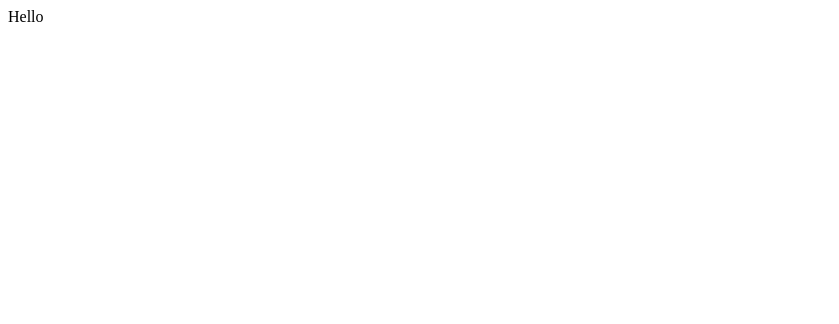
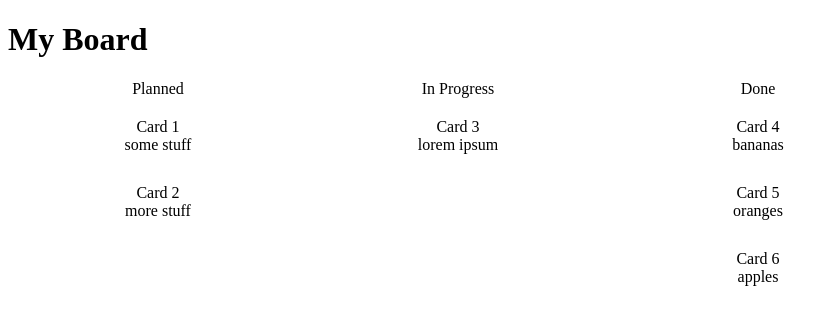
Before and after one commit to ralam/React-Kanban-Board, a React app: page / in a window 1280 px wide. Shown: the top 324 px of the page, without its empty margins (0-839 px from the left). Built offline with nearby package versions, Linux system fonts and the light colour scheme.

Commit message:
add base board, lane, and card

```diff
--- a/src/components/app.jsx
+++ b/src/components/app.jsx
@@ -1,8 +1,9 @@
 import React from 'react';
+import Board from './board';
 
 const App = () => (
     <div>
-        Hello
+        <Board />
     </div>
 )
 
--- /dev/null
+++ b/src/components/board.jsx
@@ -0,0 +1,41 @@
+import React from 'react';
+import Lane from './lane';
+
+class Board extends React.Component{
+  constructor(props) {
+    super(props);
+    this.state = {
+      title: 'My Board',
+      statuses: [
+        {title: 'Planned', cards: [
+          {title: 'Card 1', description: 'some stuff'},
+          {title: 'Card 2', description: 'more stuff'}
+        ]},
+        {title: 'In Progress', cards: [{title: 'Card 3', description: 'lorem ipsum'}]},
+        {title: 'Done', cards: [
+          {title: 'Card 4', description: 'bananas'},
+          {title: 'Card 5', description: 'oranges'},
+          {title: 'Card 6', description: 'apples'}
+        ]}
+      ]
+    }
+  }
+
+  render() {
+    let lanes = this.state.statuses.map((status, idx) => {
+      return <Lane
+        title={status.title}
+        cards={status.cards}
+        key={idx}
+        />
+    })
+    return(
+      <div className='board'>
+        <h1>{this.state.title}</h1>
+        {lanes}
+      </div>
+    )
+  }
+}
+
+export default Board;
--- /dev/null
+++ b/src/components/card.jsx
@@ -0,0 +1,17 @@
+import React from 'react';
+
+class Card extends React.Component{
+  constructor(props) {
+    super(props);
+  }
+  render() {
+    return(
+      <div className='card'>
+        <div>{this.props.title}</div>
+        <div>{this.props.description}</div>
+      </div>
+    )
+  }
+}
+
+export default Card;
--- /dev/null
+++ b/src/components/lane.jsx
@@ -0,0 +1,25 @@
+import React from 'react';
+import Card from './card';
+
+class Lane extends React.Component{
+  constructor(props) {
+    super(props);
+  }
+  render() {
+    let cards = this.props.cards.map((card, idx) => {
+      return <Card
+        title={card.title}
+        description={card.description}
+        key={idx}
+        />
+    })
+    return(
+      <div className='lane'>
+        <div>{this.props.title}</div>
+        {cards}
+      </div>
+    )
+  }
+}
+
+export default Lane;
--- a/styles/main.css
+++ b/styles/main.css
@@ -0,0 +1,21 @@
+html, body {
+    height: 100%;
+    box-sizing: border-box;
+}
+
+.board, #root, .lane, #root > [data-reactroot] {
+    height: 100%;
+}
+
+.lane {
+    width: 300px;
+    float: left;
+    text-align: center;
+}
+
+.card {
+    width: 90%;
+    padding: 10px;
+    margin: 10px auto;
+    position: relative;
+}
```
